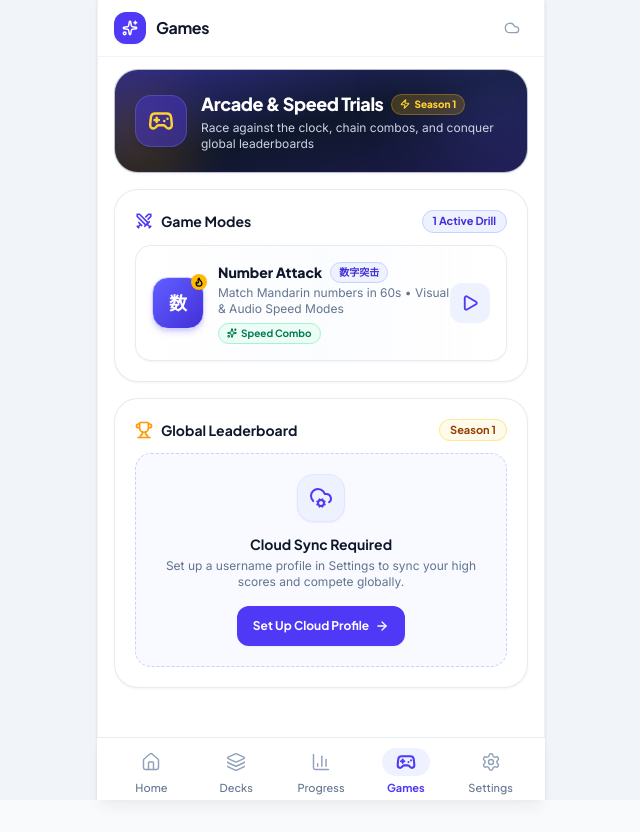
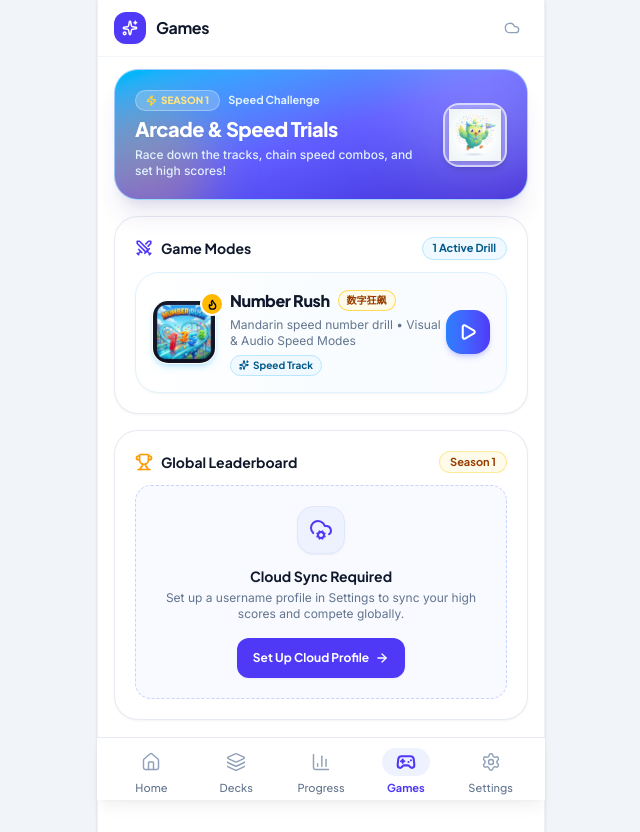
Before and after one commit to RussellJapheth/flash-two, a SvelteKit app: page /games in a window 1280 px wide. Shown: the whole page, without its empty margins (319-959 px from the left). Before the commit the page ends 800 px from the top, so only its background shows below. Built offline with nearby package versions, Linux system fonts and the light colour scheme.

Commit message:
feat(games): rebrand to Number Rush and refresh UI with 3D track theme and game icon

```diff
--- a/src/routes/games/+page.svelte
+++ b/src/routes/games/+page.svelte
@@ -9,7 +9,6 @@
 		type GameScoreRecord
 	} from '$lib/utils/gameStorage';
 	import {
-		Gamepad2,
 		Trophy,
 		Sparkles,
 		Swords,
@@ -62,39 +61,42 @@
 <TopHeader title="Games" />
 
 <main class="flex-1 space-y-4 px-4 pt-3 pb-8">
-	<!-- Hero Header Banner with Arcade Aesthetic -->
+	<!-- Hero Header Banner with Bright Daytime Arcade Aesthetic -->
 	<section
-		class="shadow-card relative overflow-hidden rounded-3xl border border-slate-200/80 bg-linear-to-br from-indigo-900 via-slate-900 to-indigo-950 p-5 text-white"
+		class="relative overflow-hidden rounded-3xl border border-sky-200/80 bg-linear-to-br from-sky-400 via-indigo-500 to-indigo-700 p-5 text-white shadow-xl shadow-indigo-900/10"
 	>
-		<!-- Background Glow and Grid Accent -->
+		<!-- Background Floating Orbs and Gloss -->
 		<div
-			class="pointer-events-none absolute -top-12 -right-12 h-36 w-36 rounded-full bg-indigo-500/20 blur-2xl"
+			class="pointer-events-none absolute -top-10 -right-10 h-40 w-40 rounded-full bg-white/20 blur-2xl"
 		></div>
 		<div
-			class="pointer-events-none absolute -bottom-8 -left-8 h-28 w-28 rounded-full bg-amber-500/15 blur-xl"
+			class="pointer-events-none absolute -bottom-8 -left-8 h-32 w-32 rounded-full bg-amber-400/25 blur-xl"
 		></div>
 
-		<div class="relative flex items-center gap-3.5">
+		<div class="relative flex items-center justify-between gap-3.5">
+			<div class="space-y-1">
+				<div class="flex items-center gap-2">
+					<span
+						class="flex items-center gap-1 rounded-full border border-white/30 bg-white/20 px-2.5 py-0.5 font-headline text-[10px] font-black text-amber-200 backdrop-blur-md"
+					>
+						<Zap size={11} strokeWidth={2.75} class="text-amber-300" />
+						SEASON 1
+					</span>
+					<span class="font-headline text-[11px] font-bold text-sky-100">Speed Challenge</span>
+				</div>
+				<h2 class="font-headline text-xl font-black tracking-tight text-white drop-shadow-xs">
+					Arcade & Speed Trials
+				</h2>
+				<p class="font-sans text-xs font-medium text-sky-100">
+					Race down the tracks, chain speed combos, and set high scores!
+				</p>
+			</div>
+
+			<!-- Companion Mascot Squircle -->
 			<div
-				class="flex h-13 w-13 shrink-0 items-center justify-center rounded-2xl border border-indigo-400/30 bg-indigo-600/40 text-amber-300 shadow-md backdrop-blur-md"
+				class="relative flex h-16 w-16 shrink-0 items-center justify-center rounded-2xl border-2 border-white/60 bg-white/30 shadow-md backdrop-blur-md"
 			>
-				<Gamepad2 size={26} strokeWidth={2.25} />
-			</div>
-			<div>
-				<div class="flex items-center gap-2">
-					<h2 class="font-headline text-lg font-black tracking-tight text-white">
-						Arcade & Speed Trials
-					</h2>
-					<span
-						class="flex items-center gap-1 rounded-full border border-amber-400/30 bg-amber-400/20 px-2 py-0.5 font-headline text-[10px] font-extrabold text-amber-300 backdrop-blur-xs"
-					>
-						<Zap size={10} strokeWidth={2.5} />
-						Season 1
-					</span>
-				</div>
-				<p class="mt-0.5 font-sans text-xs text-slate-300">
-					Race against the clock, chain combos, and conquer global leaderboards
-				</p>
+				<img src="/mascots/owl.png" alt="Mascot" class="h-13 w-13 object-contain drop-shadow-sm" />
 			</div>
 		</div>
 	</section>
@@ -107,67 +109,71 @@
 				<h3 class="font-headline text-sm font-bold text-slate-900">Game Modes</h3>
 			</div>
 			<span
-				class="rounded-full border border-indigo-200 bg-indigo-50 px-2.5 py-0.5 font-headline text-[11px] font-bold text-indigo-700"
+				class="rounded-full border border-sky-200 bg-sky-50 px-2.5 py-0.5 font-headline text-[11px] font-bold text-sky-800"
 			>
 				1 Active Drill
 			</span>
 		</div>
 
-		<!-- Number Attack Card with Steam-like Polish -->
+		<!-- Number Rush Card with 3D Game Icon & Glassmorphic Highlights -->
 		<a
 			href={resolve('/games/number-attack')}
 			id="game-number-attack-card"
-			class="group shadow-card hover:shadow-card-hover relative flex items-center justify-between overflow-hidden rounded-2xl border border-slate-200/80 bg-linear-to-r from-white via-indigo-50/20 to-white p-4 transition-all hover:-translate-y-0.5 hover:border-indigo-300 active:scale-[0.98]"
+			class="group shadow-card hover:shadow-card-hover relative flex items-center justify-between overflow-hidden rounded-3xl border border-sky-100 bg-linear-to-r from-white via-sky-50/40 to-indigo-50/30 p-4 transition-all hover:-translate-y-0.5 hover:border-sky-300 active:scale-[0.98]"
 		>
 			<div class="flex items-center gap-3.5">
-				<!-- Game Icon Badge -->
-				<div
-					class="relative flex h-13 w-13 shrink-0 items-center justify-center rounded-2xl border border-indigo-200 bg-linear-to-br from-indigo-500 to-indigo-700 font-headline text-lg font-black text-white shadow-md shadow-indigo-600/20 transition-transform group-hover:scale-105"
-				>
-					<span>数</span>
+				<!-- 3D Game Icon -->
+				<div class="relative shrink-0">
+					<img
+						src="/images/number-rush-icon.jpg"
+						alt="Number Rush"
+						class="h-16 w-16 rounded-2xl border border-white/80 object-cover shadow-md shadow-sky-500/20 transition-transform duration-300 group-hover:scale-105"
+					/>
 					<div
-						class="absolute -top-1 -right-1 flex h-4 w-4 items-center justify-center rounded-full bg-amber-400 text-slate-950 shadow-xs"
+						class="absolute -top-1.5 -right-1.5 flex h-5 w-5 items-center justify-center rounded-full bg-amber-400 text-slate-950 shadow-xs ring-2 ring-white"
 					>
-						<Flame size={10} strokeWidth={3} />
+						<Flame size={11} strokeWidth={3} />
 					</div>
 				</div>
 
-				<div>
+				<div class="space-y-1">
 					<div class="flex items-center gap-2">
-						<h4 class="font-headline text-sm font-black text-slate-900">Number Attack</h4>
+						<h4 class="font-headline text-base font-black tracking-tight text-slate-900">
+							Number Rush
+						</h4>
 						<span
-							class="rounded-full border border-indigo-200 bg-indigo-50 px-2 py-0.5 font-headline text-[10px] font-bold text-indigo-700"
+							class="rounded-full border border-amber-300/80 bg-amber-50 px-2 py-0.5 font-headline text-[10px] font-bold text-amber-800"
 						>
-							数字突击
+							数字狂飙
 						</span>
 					</div>
-					<p class="mt-0.5 font-sans text-xs text-slate-500">
-						Match Mandarin numbers in 60s • Visual & Audio Speed Modes
+					<p class="font-sans text-xs text-slate-500">
+						Mandarin speed number drill • Visual & Audio Speed Modes
 					</p>
 
-					<div class="mt-1.5 flex items-center gap-2">
+					<div class="flex flex-wrap items-center gap-2 pt-0.5">
 						{#if numberAttackBest > 0}
 							<div
-								class="flex items-center gap-1 rounded-full border border-amber-200 bg-amber-50 px-2 py-0.5 font-headline text-[10px] font-bold text-amber-800"
+								class="flex items-center gap-1 rounded-full border border-amber-200 bg-amber-50 px-2.5 py-0.5 font-headline text-[10px] font-bold text-amber-900"
 							>
 								<Trophy size={11} strokeWidth={2.25} class="text-amber-600" />
 								<span>Best: {numberAttackBest} pts</span>
 							</div>
 						{/if}
 						<span
-							class="flex items-center gap-1 rounded-full border border-emerald-200 bg-emerald-50 px-2 py-0.5 font-headline text-[10px] font-bold text-emerald-700"
+							class="flex items-center gap-1 rounded-full border border-sky-200 bg-sky-50 px-2 py-0.5 font-headline text-[10px] font-bold text-sky-800"
 						>
 							<Sparkles size={10} strokeWidth={2.5} />
-							Speed Combo
+							Speed Track
 						</span>
 					</div>
 				</div>
 			</div>
 
 			<div
-				class="flex h-10 w-10 shrink-0 items-center justify-center rounded-xl bg-indigo-50 text-indigo-600 transition-all group-hover:bg-indigo-600 group-hover:text-white group-hover:shadow-md group-hover:shadow-indigo-600/20"
+				class="flex h-11 w-11 shrink-0 items-center justify-center rounded-2xl bg-linear-to-r from-blue-500 to-indigo-600 text-white shadow-md shadow-indigo-500/25 transition-all group-hover:scale-105 group-hover:brightness-110"
 			>
-				<Play size={18} strokeWidth={2.5} />
+				<Play size={18} strokeWidth={2.75} />
 			</div>
 		</a>
 	</section>
@@ -228,7 +234,7 @@
 				</div>
 				<h4 class="font-headline text-sm font-bold text-slate-800">Leaderboard Blank</h4>
 				<p class="mt-1 max-w-xs font-sans text-xs text-slate-500">
-					Play a game round of Number Attack to register your high scores to the global board!
+					Play a game round of Number Rush to register your high scores to the global board!
 				</p>
 				<div
 					class="mt-3 flex items-center gap-1.5 font-headline text-[11px] font-semibold text-amber-700"
--- a/src/routes/games/number-attack/+page.svelte
+++ b/src/routes/games/number-attack/+page.svelte
@@ -292,7 +292,7 @@
 
 		summaryRecord = await saveGameScore({
 			gameId: 'number-attack',
-			gameName: 'Number Attack',
+			gameName: 'Number Rush',
 			score,
 			correct: correctCount,
 			wrong: wrongCount,
@@ -328,10 +328,10 @@
 <svelte:window onkeydown={handleKeydown} />
 
 <svelte:head>
-	<title>Number Attack (数字突击) — FlashCards</title>
+	<title>Number Rush (数字狂飙) — FlashCards</title>
 </svelte:head>
 
-<TopHeader title="Number Attack" showBack={true} onBack={() => history.back()} />
+<TopHeader title="Number Rush" showBack={true} onBack={() => history.back()} />
 
 <main
 	class="relative flex min-h-[calc(100vh-4rem)] flex-1 flex-col justify-between overflow-hidden px-4 pt-3 pb-8"
@@ -382,12 +382,12 @@
 				</div>
 
 				<h2 class="font-headline text-[1.65rem] font-black tracking-tight text-slate-900">
-					Number Attack
+					Number Rush
 				</h2>
 				<p
 					class="mt-0.5 font-headline text-xs font-extrabold tracking-wider text-amber-500 uppercase"
 				>
-					数字攻击 • MANDARIN SPEED DRILL
+					数字狂飙 • MANDARIN SPEED DRILL
 				</p>
 
 				<p
```
Also changed, not shown: static/images/number-rush-icon.jpg (added), 1 other file (tests, documents, lock files or other folders).
